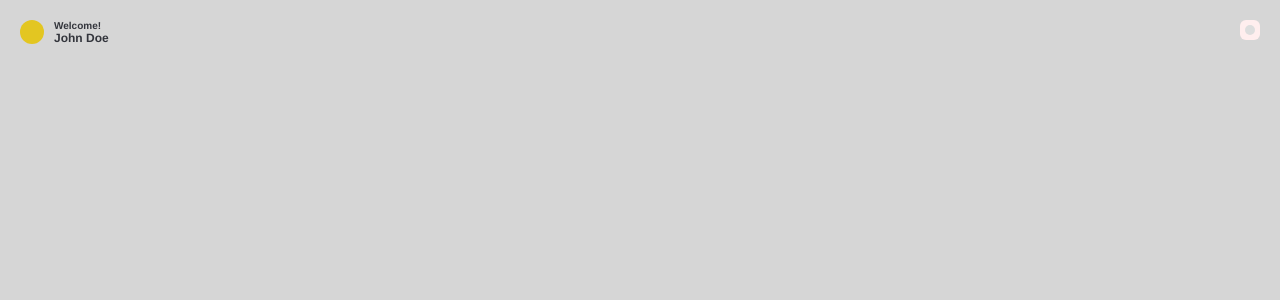
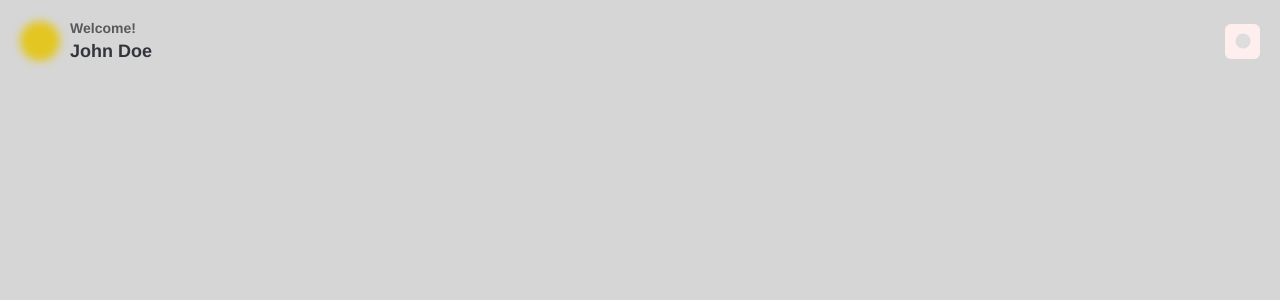
Before and after one commit to JedWoj/expensesTracker, a React (Create React App) app: page / in a window 1280 px wide. Shown: the top 300 px of the page. Built offline with nearby package versions, Linux system fonts and the light colour scheme.

Commit message:
improvements in styling

```diff
--- a/src/components/header/Header.module.scss
+++ b/src/components/header/Header.module.scss
@@ -1,41 +1,45 @@
 .header {
     display: flex;
     justify-content: space-between;
+    align-items: center;
 
     &__user {
         display: flex;
         gap: 1rem;
+        align-items: center;
     }
 
     &__img-box {
         border-radius: 50%;
         background-color: #e3c621;
-        height: 2.4rem;
-        width: 2.4rem;
+        height: 4rem;
+        width: 4rem;
+        filter: blur(4px);
     }
 
     &__welcome {
-        font-size: 1rem;
-        color: #33353c;
+        font-size: 1.4rem;
+        color: #59595d;
     }
 
     &__username {
-        font-size: 1.2rem;
+        font-size: 1.8rem;
         font-weight: bold;
         color: #33353c;
+        margin-top: 0.5rem;
     }
 
     &__icon-box {
-        width: 2rem;
-        height: 2rem;
+        width: 3.5rem;
+        height: 3.5rem;
         background-color: #fee;
         position: relative;
         border-radius: 6px;
     }
 
     &__icon {
-        height: 1rem;
-        width: 1rem;
+        height: 1.5rem;
+        width: 1.5rem;
         background-color: #ddd;
         position: absolute;
         top: 50%;
```
